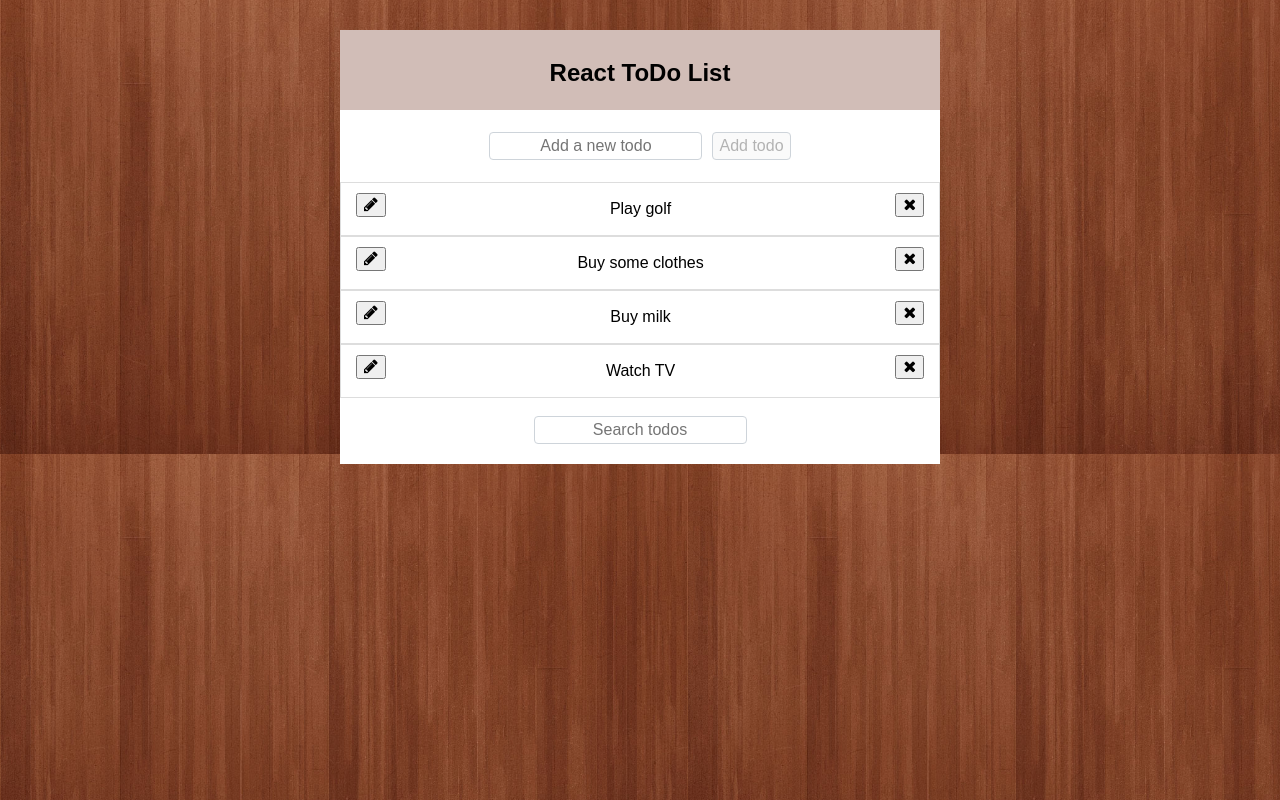
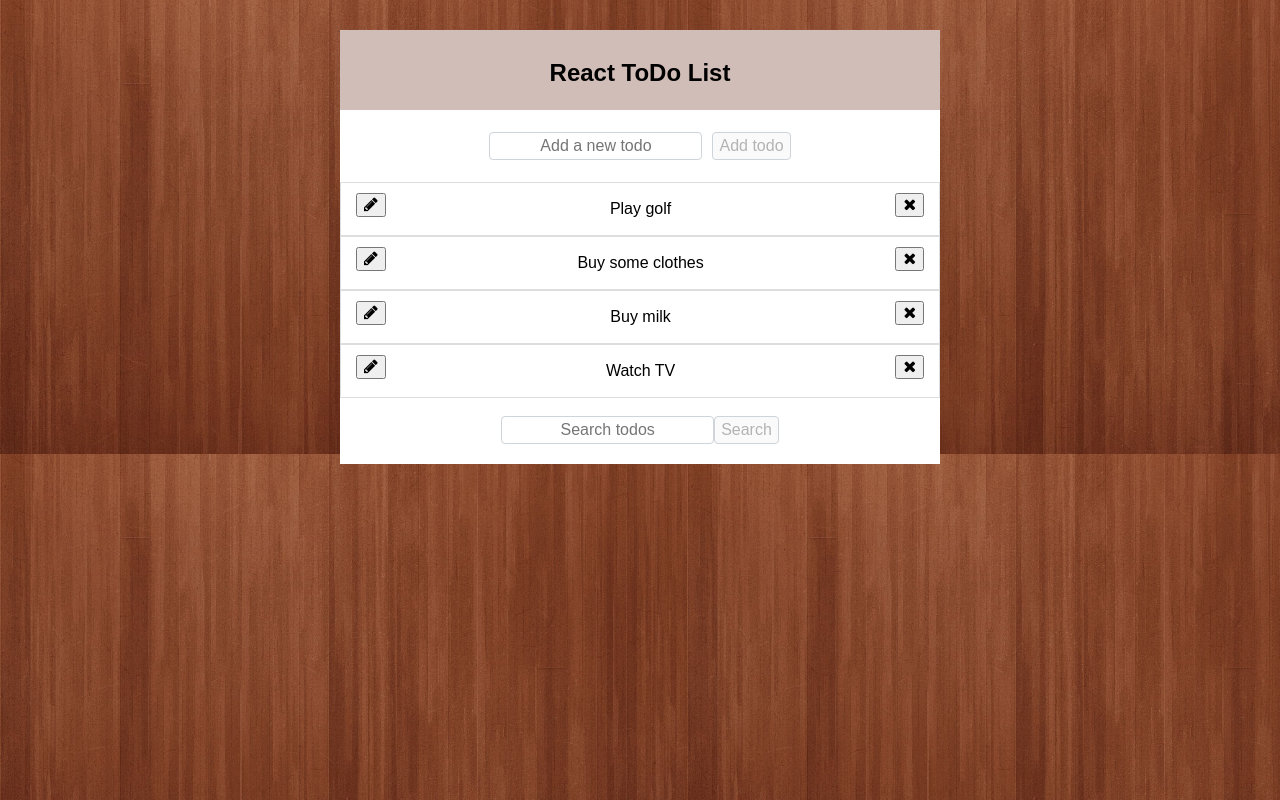
Before and after one commit to tingan/react-todo-list, a React (Create React App) app: page / in a window 1280 px wide. Built offline with nearby package versions, Linux system fonts and the light colour scheme.

Commit message:
show all list when filtering text empty

```diff
--- a/src/App.js
+++ b/src/App.js
@@ -32,6 +32,7 @@ class App extends Component {
     this.deleteTodo = this.deleteTodo.bind(this);
     this.handleChange = this.handleChange.bind(this);
     this.handleSearch = this.handleSearch.bind(this);
+    this.handleSearchText = this.handleSearchText.bind(this);
   }
 
   handleChange(event) {
@@ -40,15 +41,24 @@ class App extends Component {
     });
   }
 
-  handleSearch(event) {
+  handleSearchText(event) {
     this.setState({
       searchTodo: event.target.value
     });
-    if (event.target.value.trim().length > 0) {
+    if (event.target.value.trim().length == 0) {
+      this.setState( {
+        filtering: false,
+        editing: false,
+        filters: []
+      });
+    }
+  }
+  handleSearch() {
+    let searchTxt = this.state.searchTodo;
+    if (searchTxt.trim().length > 0) {
       let filtered_arr = this.state.todos.filter(function(item){
-        return item.name.toLowerCase().indexOf(event.target.value.toLowerCase()) !== -1
+        return item.name.toLowerCase().indexOf(searchTxt.toLowerCase()) !== -1
       });
-      console.log(filtered_arr);
       this.setState( {
         filtering: true,
         editing: false,
@@ -198,9 +208,15 @@ class App extends Component {
             name="search-input"
             className="form-control form-search"
             placeholder="Search todos"
-            onChange={this.handleSearch}
+            onChange={this.handleSearchText}
             value={this.state.searchTodo}
             />
+               <button
+                 onClick={this.handleSearch}
+                 className="btn-search mb-3 form-control"
+                 disabled={this.state.searchTodo.trim().length < 1}
+               >Search
+               </button>
              </div>
           }
           {
@@ -226,9 +242,15 @@ class App extends Component {
                     name="search-input"
                     className="form-control form-search"
                     placeholder="Search todos"
-                    onChange={this.handleSearch}
+                    onChange={this.handleSearchText}
                     value={this.state.searchTodo}
                   />
+                  <button
+                    onClick={this.handleSearch}
+                    className="btn-search mb-3 form-control"
+                    disabled={this.state.searchTodo.trim().length < 1}
+                  >Search
+                  </button>
                 </div>
               </div>
           }
```
